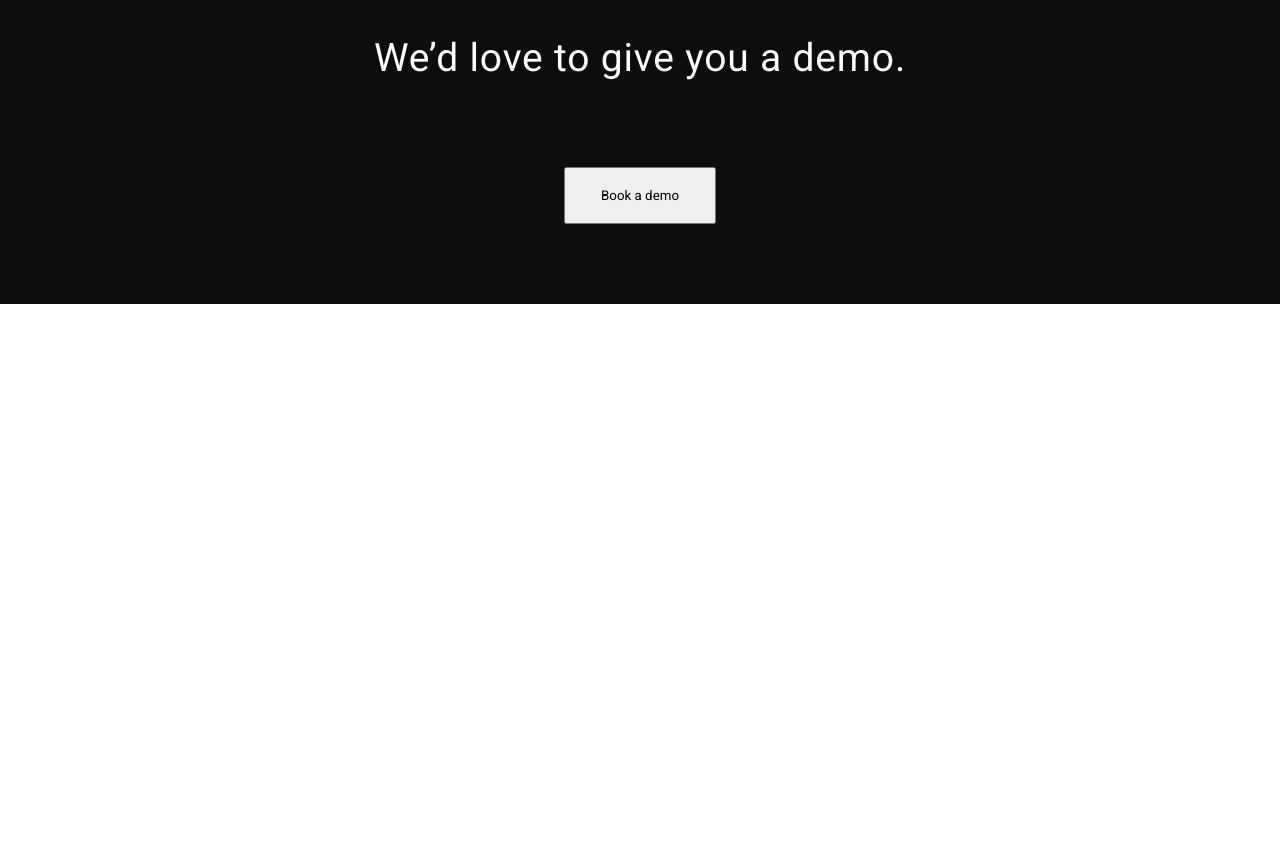
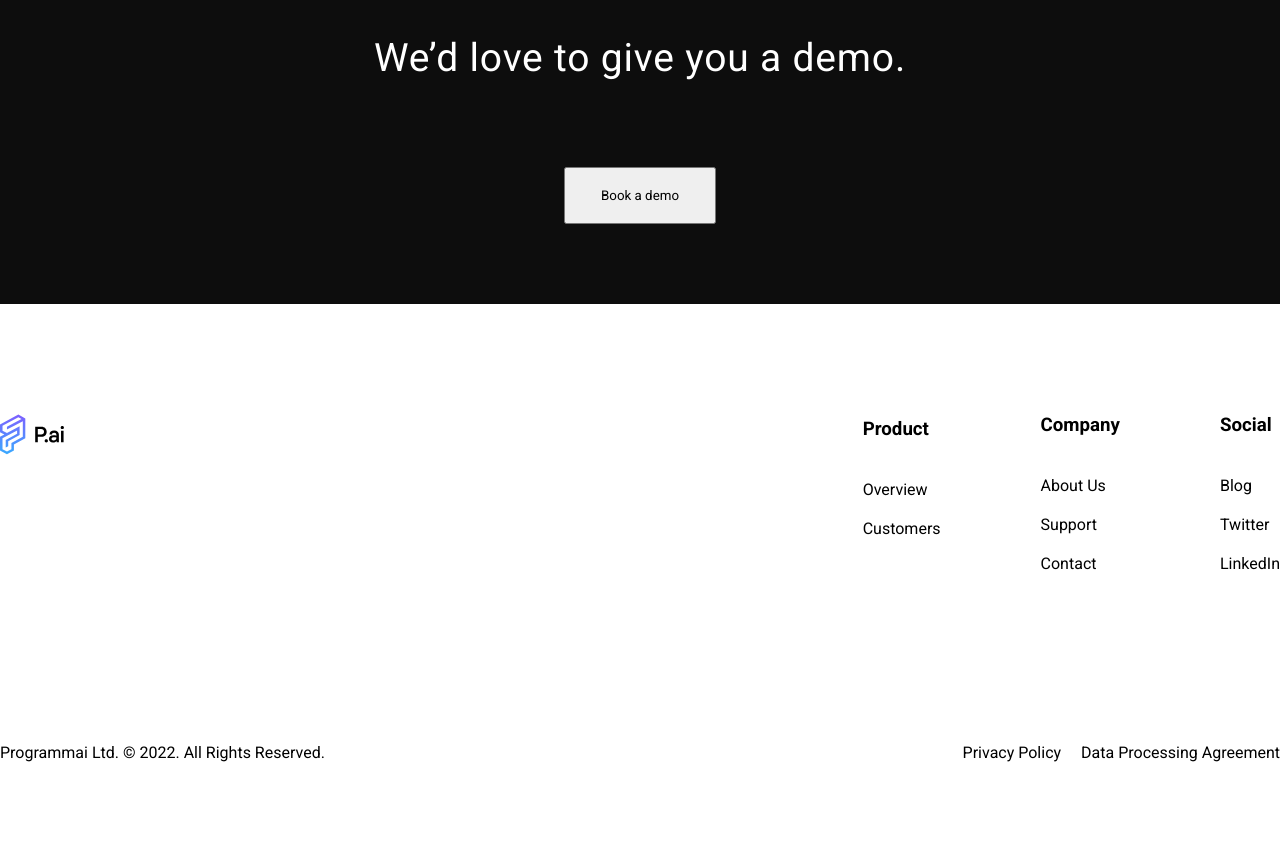
Before and after one commit to Xasanboy0916/P.ai, a plain HTML site: page index.html in a window 1280 px wide. Shown: the part 4925-5767 px from the top of the page. Before the commit the page ends 5229 px from the top, so only its background shows below. Drawn offline with Linux system fonts and the light colour scheme.

Commit message:
feat: added new section

```diff
--- a/Css/main.css
+++ b/Css/main.css
@@ -264,3 +264,38 @@ li {
   width: 152px;
   height: 57px;
 }
+/* blog section styles */
+.blog__wrapper {
+  display: flex;
+  justify-content: space-between;
+  margin: 80px 0;
+}
+.left {
+  margin-top: 30px;
+}
+.right {
+  display: flex;
+  align-items: center;
+  gap: 100px;
+}
+.text {
+  padding: 10px 0;
+}
+.title {
+  padding: 30px 0;
+}
+.item1 {
+  margin-bottom: 30px;
+}
+/* footer section styles */
+.footer__wrapper {
+  padding: 80px 0;
+  display: flex;
+  align-items: center;
+  justify-content: space-between;
+}
+.footer__right {
+  display: flex;
+  align-items: center;
+  gap: 20px;
+}
--- a/index.html
+++ b/index.html
@@ -238,5 +238,52 @@
       </div>
     </section>
     <!-- button section ends -->
+
+    <!-- blog section started -->
+    <section class="blog">
+      <div class="container">
+        <div class="blog__wrapper">
+          <div class="left">
+            <img src="./Images/logo.svg" alt="logo" />
+          </div>
+          <div class="right">
+            <div class="item1">
+              <h3 class="title">Product</h3>
+              <p class="text">Overview</p>
+              <p class="text">Customers</p>
+            </div>
+
+            <div class="item">
+              <h3 class="title">Company</h3>
+              <p class="text">About Us</p>
+              <p class="text">Support</p>
+              <p class="text">Contact</p>
+            </div>
+            <div class="item">
+              <h3 class="title">Social</h3>
+              <p class="text">Blog</p>
+              <p class="text">Twitter</p>
+              <p class="text">LinkedIn</p>
+            </div>
+          </div>
+        </div>
+      </div>
+    </section>
+    <!--blog section ends -->
+    <!-- footer section started -->
+    <footer class="footer">
+      <div class="container">
+        <div class="footer__wrapper">
+          <p class="footer__left">
+            Programmai Ltd. © 2022. All Rights Reserved.
+          </p>
+          <div class="footer__right">
+            <p class="descraption">Privacy Policy</p>
+            <p class="p">Data Processing Agreement</p>
+          </div>
+        </div>
+      </div>
+    </footer>
+    <!-- footer section ends -->
   </body>
 </html>
```
